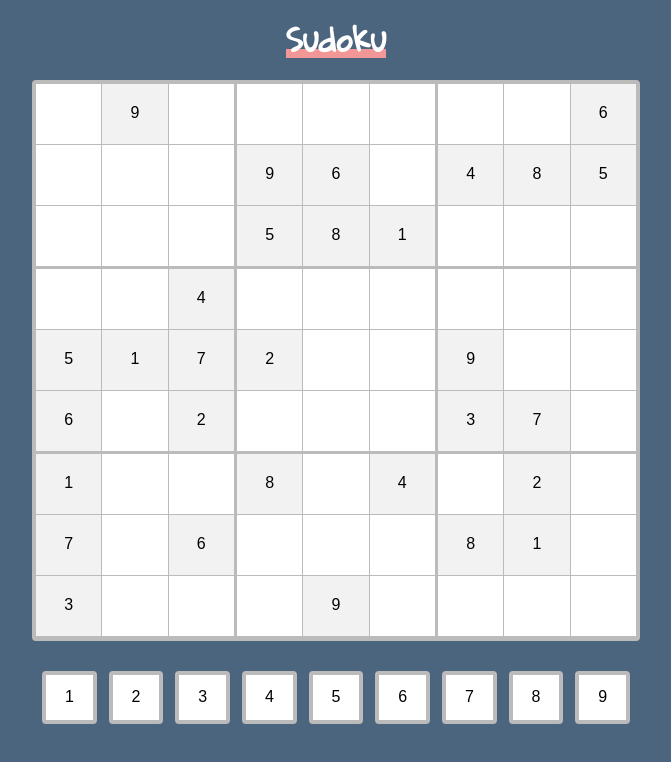
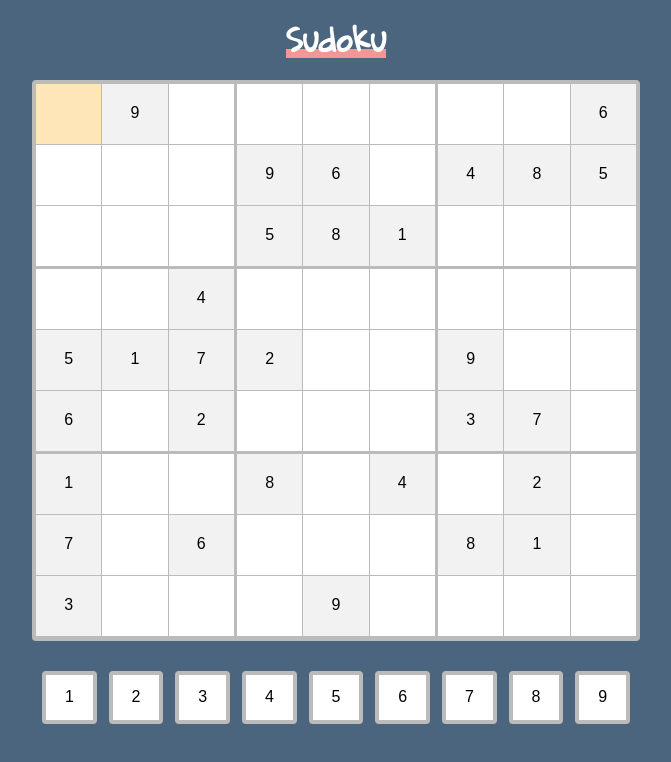
Before and after one commit to bsansone/sudoku, a React (Create React App) app: page / in a window 1280 px wide. Shown: the top 762 px of the page, without its empty margins (304-975 px from the left). Built offline with nearby package versions, Linux system fonts and the light colour scheme; a web font is replaced by a local one.

Commit message:
Validate square and display errored cell

```diff
--- a/src/App.css
+++ b/src/App.css
@@ -62,8 +62,14 @@
   background-color: rgba(255, 226, 173, 0.5);
 }
 
+.GameBoard-Cell-Wrapper.errored {
+  background-color: rgba(242, 150, 150, 0.25);
+  box-shadow: 0px 0px 0px 1px #f29696 inset;
+}
+
 .GameBoard-Cell-Wrapper:hover {
   background-color: rgba(255, 226, 173, 1);
+  box-shadow: none;
 }
 
 .GameBoard-Cell-Wrapper:nth-of-type(3n + 3) {
--- a/src/App.tsx
+++ b/src/App.tsx
@@ -9,6 +9,7 @@ import DigitButton from "./DigitButton";
 interface State {
   board: number[][];
   emptyCells: number[][];
+  erroredCell: ErroredCell;
   highlightSelected: boolean;
   selectedCell: SelectedCell;
   shouldValidateCell: boolean;
@@ -16,9 +17,14 @@ interface State {
 }
 
 interface SelectedCell {
+  row: number;
+  column: number;
+  value?: number;
+}
+
+interface ErroredCell {
   row?: number;
   column?: number;
-  value?: number;
 }
 
 class App extends React.Component<{}, State> {
@@ -38,9 +44,13 @@ class App extends React.Component<{}, State> {
         [3, 0, 0, 0, 9, 0, 0, 0, 0]
       ],
       emptyCells: [],
+      erroredCell: {},
       highlightSelected: true,
       isDuplicateValue: false,
-      selectedCell: {},
+      selectedCell: {
+        column: 0,
+        row: 0
+      },
       shouldValidateCell: true
     };
 
@@ -55,10 +65,12 @@ class App extends React.Component<{}, State> {
     this.hasDuplicateValueInSquare = this.hasDuplicateValueInSquare.bind(this);
     this.findEmptyPositions = this.findEmptyPositions.bind(this);
     this.checkIfInitiallyEmpty = this.checkIfInitiallyEmpty.bind(this);
+    this.getInitiallySelectedCell = this.getInitiallySelectedCell.bind(this);
   }
 
   public componentDidMount() {
     this.findEmptyPositions();
+    this.getInitiallySelectedCell();
   }
 
   public findEmptyPositions(): void {
@@ -74,6 +86,16 @@ class App extends React.Component<{}, State> {
     this.setState({ emptyCells });
   }
 
+  public getInitiallySelectedCell(): void {
+    this.setState(state => ({
+      selectedCell: {
+        column: 0,
+        row: 0,
+        value: state.board[0][0]
+      }
+    }));
+  }
+
   public handleCellClick(selectedCell: SelectedCell): void {
     this.setState({ selectedCell });
   }
@@ -86,7 +108,6 @@ class App extends React.Component<{}, State> {
 
   public handleCellKeyDown(value: number): void {
     const newBoard: State["board"] = this.findAndReplaceCellValue(value);
-
     this.setState({ board: newBoard });
   }
 
@@ -96,6 +117,12 @@ class App extends React.Component<{}, State> {
       this.hasDuplicateColumnValue(value) ||
       this.hasDuplicateValueInSquare(value)
     ) {
+      this.setState(state => ({
+        erroredCell: {
+          column: state.selectedCell.column,
+          row: state.selectedCell.row
+        }
+      }));
       return true;
     }
     return false;
@@ -103,61 +130,44 @@ class App extends React.Component<{}, State> {
 
   public hasDuplicateRowValue(value: number): boolean {
     const { board, selectedCell } = this.state;
-    let hasDuplicateRowValue: boolean = false;
-
-    if (selectedCell.row || selectedCell.row === 0) {
     const selectedRow: number[] = board[selectedCell.row];
-      hasDuplicateRowValue = selectedRow.includes(value);
-    }
-
-    return hasDuplicateRowValue;
+    return selectedRow.includes(value);
   }
 
   public hasDuplicateColumnValue(value: number): boolean {
     const { board, selectedCell } = this.state;
     let hasDuplicateColumnValue: boolean = false;
-
-    if (selectedCell.column || selectedCell.column === 0) {
     for (const row of board) {
       if (row[selectedCell.column] === value) {
         hasDuplicateColumnValue = true;
         break;
       }
     }
-    }
-
     return hasDuplicateColumnValue;
   }
 
   public hasDuplicateValueInSquare(value: number): boolean {
     const { board, selectedCell } = this.state;
-    const squareSize = 3;
-
-    let columnCorner = 0;
-    let rowCorner = 0;
+    const selectedSquareRow = Math.floor(selectedCell.row / 3);
+    const selectedSquareColumn = Math.floor(selectedCell.column / 3);
     let hasDuplicateValueInSquare = false;
-
-    if (selectedCell.column || selectedCell.column === 0) {
-      while (selectedCell.column >= columnCorner + squareSize) {
-        columnCorner += squareSize;
+    for (let i = 0; i < board.length; i++) {
+      const currentSquareRow = Math.floor(i / 3);
+      if (currentSquareRow === selectedSquareRow) {
+        const row = board[i];
+        for (let j = 0; j < row.length; j++) {
+          const currentSquareColumn = Math.floor(j / 3);
+          const cell = row[j];
+          if (currentSquareColumn === selectedSquareColumn && cell === value) {
+            hasDuplicateValueInSquare = true;
+            break;
           }
         }
-
-    if (selectedCell.row || selectedCell.row === 0) {
-      while (selectedCell.row >= rowCorner + squareSize) {
-        rowCorner += squareSize;
-      }
-    }
-
-    for (let i = rowCorner; i < rowCorner + squareSize; i++) {
-      for (let j = columnCorner; j < columnCorner + squareSize; j++) {
-        if (board[i][j] === value) {
-          hasDuplicateValueInSquare = false;
-          return false;
+        if (hasDuplicateValueInSquare) {
+          break;
         }
       }
     }
-
     return hasDuplicateValueInSquare;
   }
 
@@ -165,26 +175,23 @@ class App extends React.Component<{}, State> {
     const { selectedCell } = this.state;
     const selectedRow = selectedCell.row;
     const selectedColumn = selectedCell.column;
-    const cellIsSelected =
-      (selectedRow || selectedRow === 0) &&
-      (selectedColumn || selectedColumn === 0);
-
-    if (cellIsSelected) {
+    const cell = [selectedRow, selectedColumn];
+    if (this.checkIfInitiallyEmpty(cell)) {
       if (
         (this.state.shouldValidateCell && !this.isDuplicateValue(value)) ||
         !this.state.shouldValidateCell
       ) {
         const newBoard: State["board"] = this.findAndReplaceCellValue(value);
-
         this.setState({ board: newBoard });
       }
     }
   }
 
-  public checkIfInitiallyEmpty(cell: number[]): boolean {
+  public checkIfInitiallyEmpty(cell: Array<number | undefined>): boolean {
     const { emptyCells } = this.state;
     let initiallyEmpty = false;
     for (const emptyCell of emptyCells) {
+      // stringify to compare zeroes as strings
       if (JSON.stringify(emptyCell) === JSON.stringify(cell)) {
         initiallyEmpty = true;
         break;
@@ -200,19 +207,23 @@ class App extends React.Component<{}, State> {
           <h1 className="App-Title">Sudoku</h1>
         </div>
         <GameBoard>
-          {this.state.board.map((row, i) => (
-            <GameBoardRow key={`row-${i}`}>
-              {row.map((value, j) => (
+          {this.state.board.map((row, rowIndex) => (
+            <GameBoardRow key={`row-${rowIndex}`}>
+              {row.map((value, columnIndex) => (
                 <GameBoardCell
-                  key={`cell-${j}`}
-                  column={j}
+                  key={`cell-${columnIndex}`}
+                  column={columnIndex}
                   value={value}
-                  row={i}
+                  row={rowIndex}
                   handleCellClick={this.handleCellClick}
                   selectedCell={this.state.selectedCell}
                   handleCellKeyDown={this.handleCellKeyDown}
                   emptyCells={this.state.emptyCells}
-                  isInitiallyEmpty={this.checkIfInitiallyEmpty([i, j])}
+                  isInitiallyEmpty={this.checkIfInitiallyEmpty([
+                    rowIndex,
+                    columnIndex
+                  ])}
+                  erroredCell={this.state.erroredCell}
                 />
               ))}
             </GameBoardRow>
@@ -241,7 +252,6 @@ class App extends React.Component<{}, State> {
       column: selectedColumn
     } = this.state.selectedCell;
     const currentBoard: State["board"] = this.state.board.slice();
-
     for (let i = 0; i < currentBoard.length; i++) {
       if (i === selectedRow) {
         const row = currentBoard[i];
@@ -252,7 +262,6 @@ class App extends React.Component<{}, State> {
         }
       }
     }
-
     return currentBoard;
   }
 }
--- a/src/GameBoardCell.tsx
+++ b/src/GameBoardCell.tsx
@@ -10,12 +10,18 @@ interface Props {
   value: number;
   handleCellKeyDown: (value: number) => void;
   emptyCells: number[][];
+  erroredCell: ErroredCell;
 }
 
 interface SelectedCell {
   row?: number;
   column?: number;
   value?: number;
+}
+
+interface ErroredCell {
+  row?: number;
+  column?: number;
 }
 
 class GameBoardCell extends React.Component<Props, {}> {
@@ -29,7 +35,8 @@ class GameBoardCell extends React.Component<Props, {}> {
     if (
       this.props.value !== prevProps.value ||
       this.props.selectedCell !== prevProps.selectedCell ||
-      this.props.isInitiallyEmpty !== prevProps.isInitiallyEmpty
+      this.props.isInitiallyEmpty !== prevProps.isInitiallyEmpty ||
+      this.props.erroredCell !== prevProps.erroredCell
     ) {
       return true;
     }
@@ -55,20 +62,28 @@ class GameBoardCell extends React.Component<Props, {}> {
   }
 
   public render() {
-    const { selectedCell } = this.props;
+    const { selectedCell, erroredCell } = this.props;
     const sameSelectedRow: boolean = selectedCell.row === this.props.row;
     const sameSelectedCell: boolean = selectedCell.column === this.props.column;
     const isSelected: boolean = sameSelectedRow && sameSelectedCell;
     const sameCellValue: boolean = selectedCell.value === this.props.value;
+    const erroredRow = erroredCell.row;
+    const erroredColumn = erroredCell.column;
+    const isErroredCell =
+      this.props.row === erroredRow && this.props.column === erroredColumn;
 
     let className: string = "GameBoard-Cell-Wrapper";
 
-    if ((this.props.value && sameCellValue) || isSelected) {
-      className += " selected-primary";
-    }
+    if (isSelected && isErroredCell && this.props.isInitiallyEmpty) {
+      className += " errored";
+    } else {
+      if ((this.props.value && sameCellValue) || isSelected) {
+        className += " selected-primary";
+      }
 
-    if (!this.props.isInitiallyEmpty) {
-      className += " initially-filled";
+      if (!this.props.isInitiallyEmpty) {
+        className += " initially-filled";
+      }
     }
 
     return (
```
Lines whose indentation alone changed are shown as unchanged.
